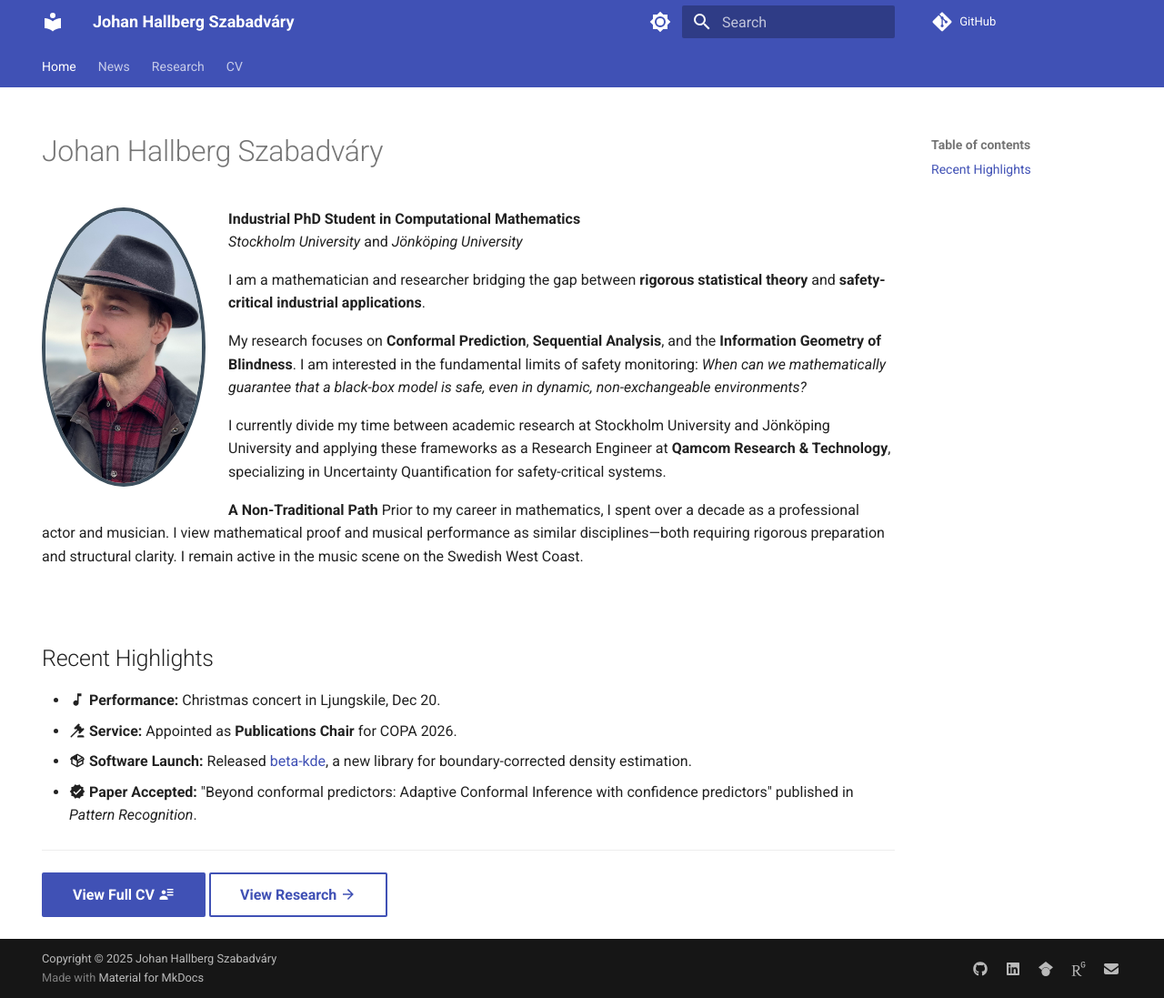
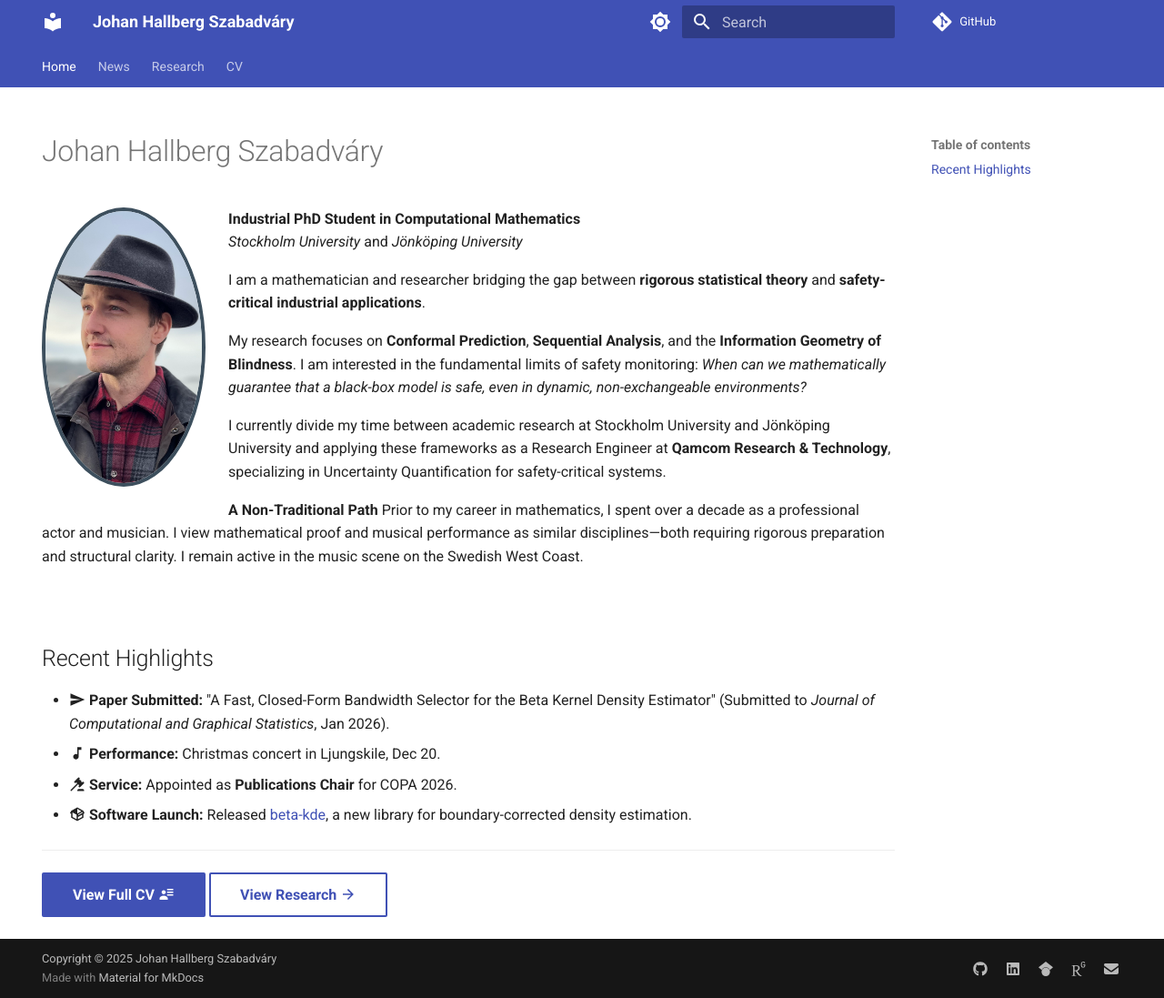
Before and after one commit to johan-hallberg-szabadvary/johan-hallberg-szabadvary.github.io, an MkDocs documentation site: the page built from docs/index.md, in a window 1280 px wide and 1097 px high. Shown: the whole window at 91% size. Built offline with MkDocs 1.6.1 and Material for MkDocs 9.7.7, drawn with Linux system fonts in a browser that asks for light colours; comment, search, counter and statistics services are not loaded.

Commit message:
Add paper submission to highlights

```diff
--- a/docs/index.md
+++ b/docs/index.md
@@ -23,11 +23,10 @@ Prior to my career in mathematics, I spent over a decade as a professional actor
 
 ## Recent Highlights
 
+* :material-send: **Paper Submitted:** "A Fast, Closed-Form Bandwidth Selector for the Beta Kernel Density Estimator" (Submitted to *Journal of Computational and Graphical Statistics*, Jan 2026).
 * :material-music-note: **Performance:** Christmas concert in Ljungskile, Dec 20.
 * :material-gavel: **Service:** Appointed as **Publications Chair** for COPA 2026.
 * :material-package-variant: **Software Launch:** Released [beta-kde](https://github.com/egonmedhatten/beta-kde), a new library for boundary-corrected density estimation.
-* :material-check-decagram: **Paper Accepted:** "Beyond conformal predictors: Adaptive Conformal Inference with confidence
-predictors" published in *Pattern Recognition*.
 
 ---
 
```
